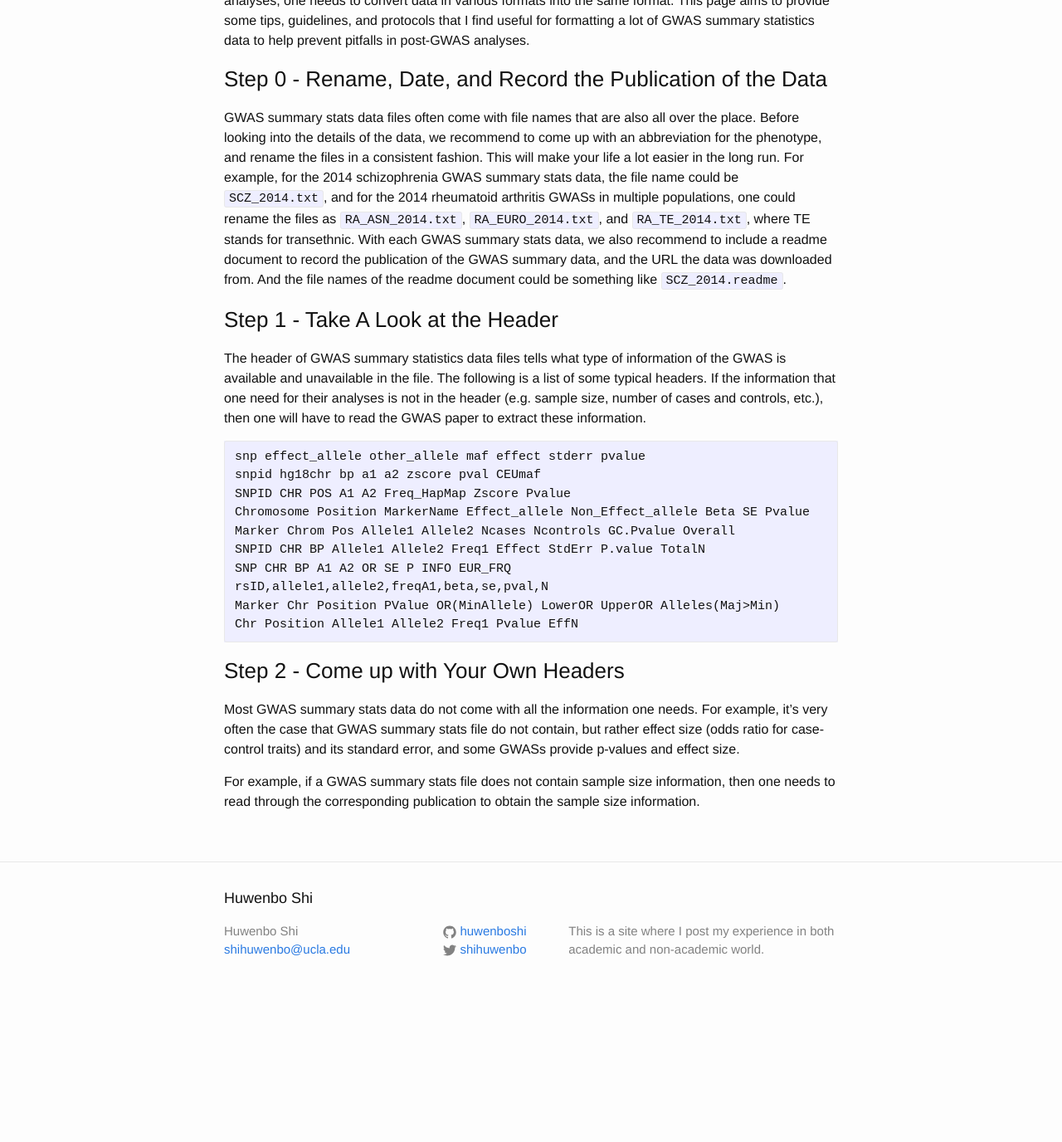
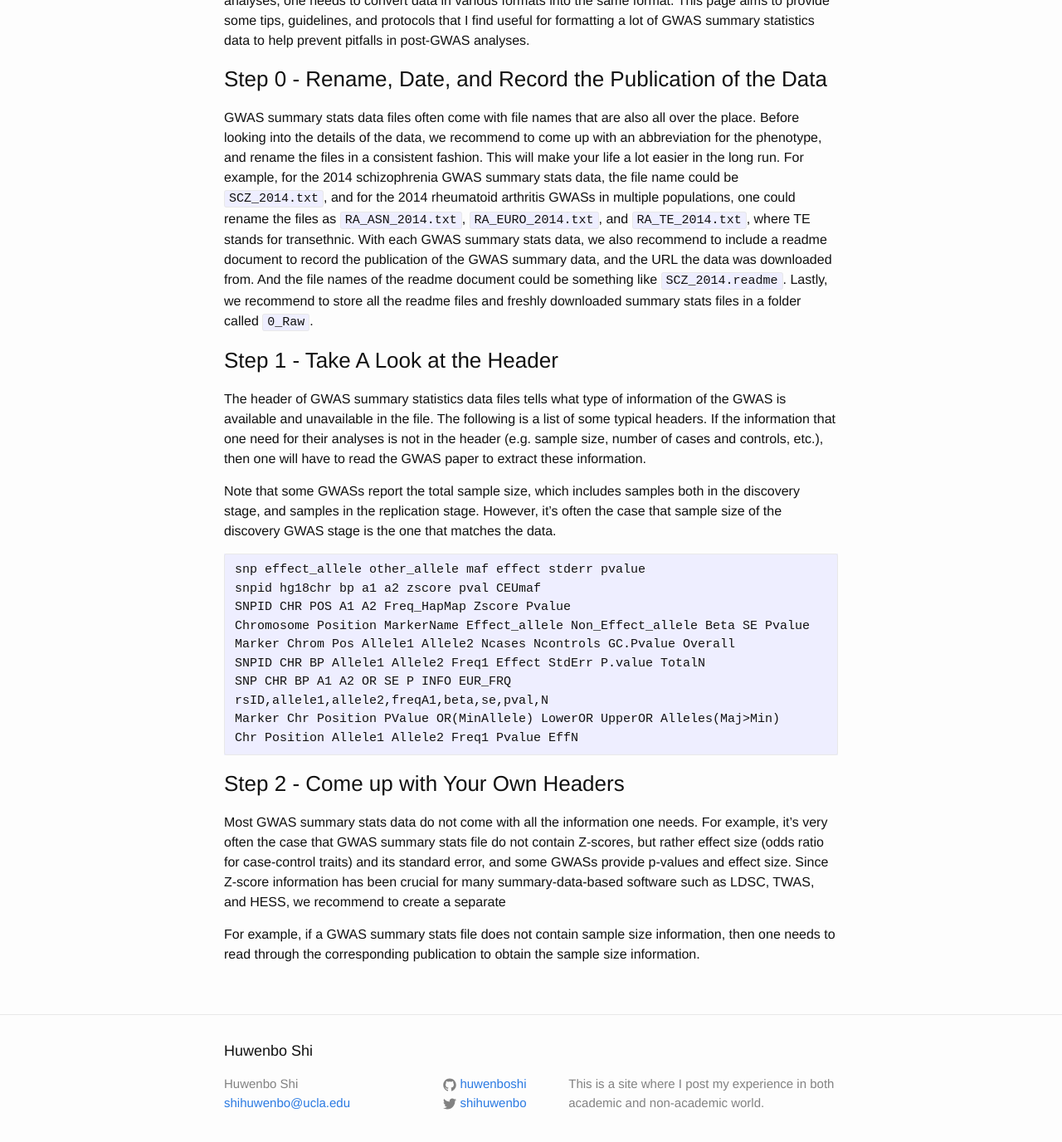
Before and after one commit to huwenboshi/huwenboshi.github.io, a Jekyll site: the page built from _posts/2017-11-23-tips-for-formatting-gwas-summary-stats.markdown, in a window 1280 px wide and 1400 px high, scrolled down 379 px. Shown: the top 1376 px of the window at 83% size. Built offline with Jekyll 4.4.1, drawn with Linux system fonts in a browser that asks for light colours; before the commit the page ends 1595 px from its top, so only the background shows below that.

Commit message:
updated posts

````diff
--- a/_posts/2017-11-23-tips-for-formatting-gwas-summary-stats.markdown
+++ b/_posts/2017-11-23-tips-for-formatting-gwas-summary-stats.markdown
@@ -34,7 +34,9 @@ GWASs in multiple populations, one could rename the files as
 where TE stands for transethnic. With each GWAS summary stats data, we also
 recommend to include a readme document to record the publication of the GWAS
 summary data, and the URL the data was downloaded from. And the file names of
-the readme document could be something like ```SCZ_2014.readme```.
+the readme document could be something like ```SCZ_2014.readme```. Lastly,
+we recommend to store all the readme files and freshly downloaded summary
+stats files in a folder called ```0_Raw```.
 
 ### Step 1 - Take A Look at the Header
 
@@ -44,6 +46,11 @@ following is a list of some typical headers. If the information that
 one need for their analyses is not in the header (e.g. sample size, number
 of cases and controls, etc.), then one will have to read the GWAS paper
 to extract these information.
+
+Note that some GWASs report the total sample size, which includes samples both
+in the discovery stage, and samples in the replication stage. However,
+it's often the case that sample size of the discovery GWAS stage is the
+one that matches the data.
 
 ```
 snp effect_allele other_allele maf effect stderr pvalue
@@ -62,8 +69,10 @@ Chr Position Allele1 Allele2 Freq1 Pvalue EffN
 
 Most GWAS summary stats data do not come with all the information one needs.
 For example, it's very often the case that GWAS summary stats file do not
-contain, but rather effect size (odds ratio for case-control traits) and its
-standard error, and some GWASs provide p-values and effect size.
+contain Z-scores, but rather effect size (odds ratio for case-control traits)
+and its standard error, and some GWASs provide p-values and effect size. Since
+Z-score information has been crucial for many summary-data-based software
+such as LDSC, TWAS, and HESS, we recommend to create a separate
 
 
 For example,
````
